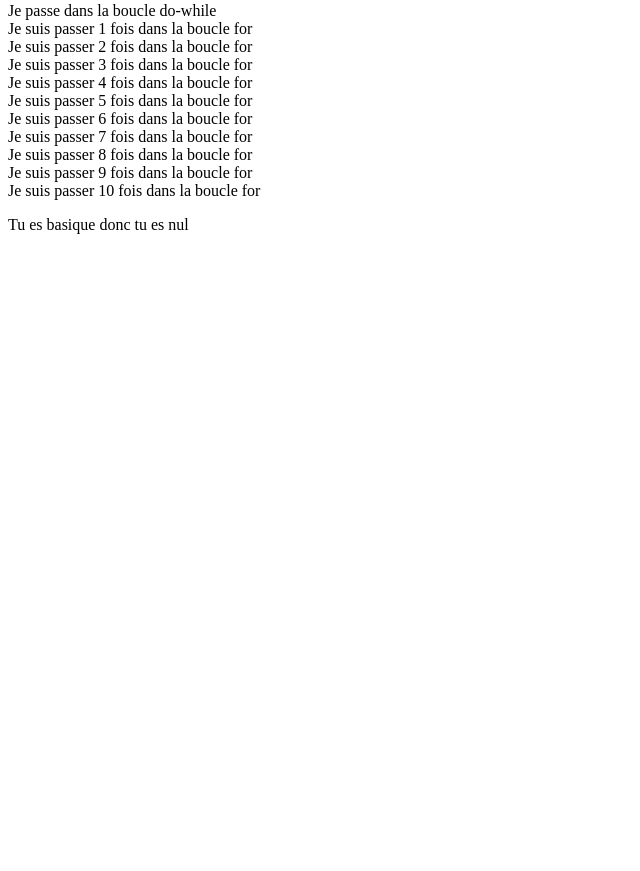
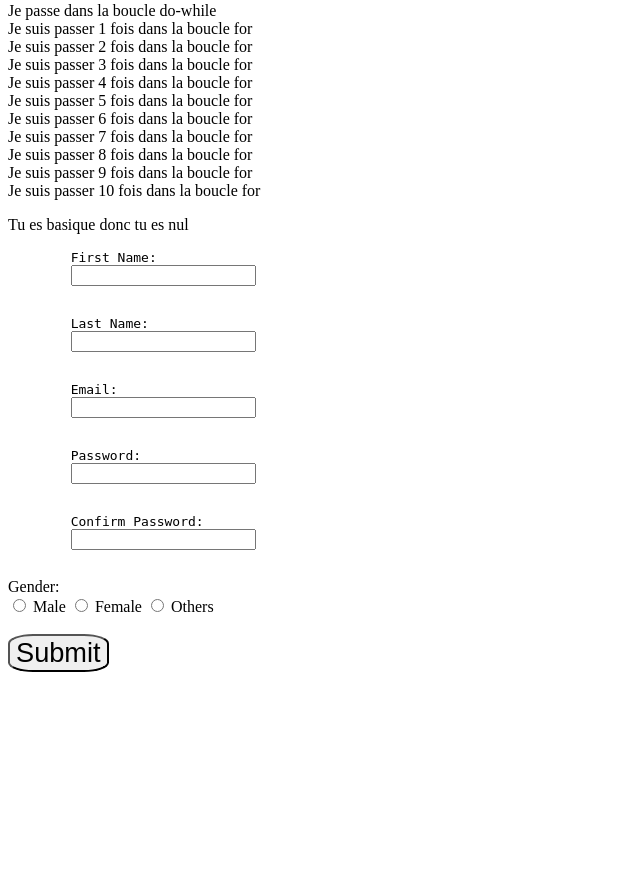
Before and after one commit to TamakiYagami/TamakiYagami.github.io, a PHP site: page / in a window 1280 px wide. Shown: the part 1093-1964 px from the top of the page, without its empty margins (0-640 px from the left). Before the commit the page ends 1327 px from the top, so only its background shows below. Run offline with PHP 8.4, Linux system fonts and the light colour scheme.

Commit message:
Commit all

```diff
--- a/index.php
+++ b/index.php
@@ -195,6 +195,53 @@
         else
             echo "<p>Tu es basique donc tu es nul</p>";
     ?>
+    <form action="" method="post">
+        <pre>
+        <label for="firstname">First Name: </label>
+        <input type="text" name="firstname" id="firstname">
+        <br>
+        <label for="lastname">Last Name: </label>
+        <input type="text" name="lastname" id="lastname">
+        <br>
+        <label for="email">Email: </label>
+        <input type="email" name="email" id="email">
+        <br>
+        <label for="password">Password: </label>
+        <input type="password" name="password" id="password">
+        <br>
+        <label for="passwordconfirm">Confirm Password: </label>
+        <input type="password" name="password" id="password">
+        </pre>
+        <label for="gender">Gender: </label>
+        <br>
+        <input type="radio" name="gender" id="male" value="male">
+        <label for="">Male</label>
+        <input type="radio" name="gender" id="female" value="female">
+        <label for="">Female</label>
+        <input type="radio" name="gender" id="others" value="others">
+        <label for="">Others</label>
+        <br><br>
+        <input type="submit" value="Submit">
+    </form>
 
+    <?php
+    // Si method post est rentrer dans le formulaire il faut
+    // Utiliser $_POST
+    // Sinon si la method get est rentrer dans le formulaire il
+    // Faut utiliser $_GET
+    // La foncion isset sert à regarder si la variable qui lui
+    // est donner est bien défini dans ce cas si elle regarde
+    // Si la variable $_POST est défini
+        if (isset($_POST) && !empty($_POST)) { // $_GET
+            echo '<pre>'; var_dump($_POST); echo '</pre>';
+            echo $_POST['firstname'];
+            // Sha1 Hash le mot c'est à dire
+            // Le compléxifi et le rend ilisible
+            // sha1 / md5
+            echo sha1($_POST['password']) . "<br>";
+            echo md5($_POST['password']);
+        }
+    ?>
+    <br><br><br><br><br><br><br><br><br><br><br><br><br><br><br>
 </body>
 </html>
```
